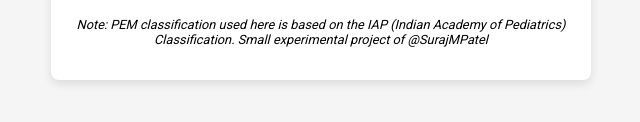
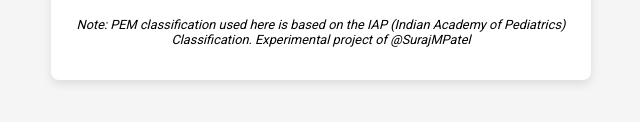
Before and after one commit to surajmpatel/PediCalc, a plain HTML site: page index.html in a window 1280 px wide. Shown: the part 476-598 px from the top of the page, 319-959 px from the left. Drawn offline with Linux system fonts and the light colour scheme.

Commit message:
Update index.html

```diff
--- a/index.html
+++ b/index.html
@@ -102,7 +102,7 @@
         <div id="results"></div>
         <div id="error"></div>
         <div id="pdfContainer"></div>
-        <p class="footnote">Note: PEM classification used here is based on the IAP (Indian Academy of Pediatrics) Classification. Small experimental project of @SurajMPatel</p>
+        <p class="footnote">Note: PEM classification used here is based on the IAP (Indian Academy of Pediatrics) Classification. Experimental project of @SurajMPatel</p>
     </div>
 
     <script>
```
